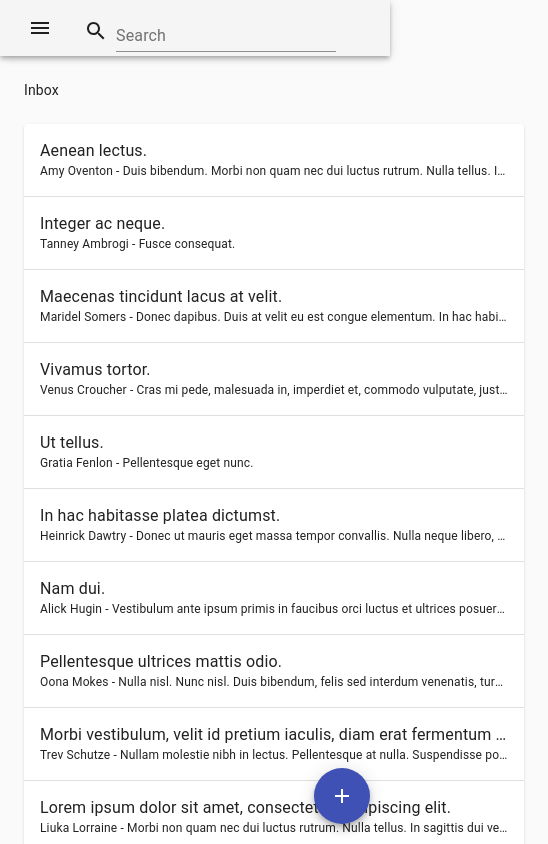
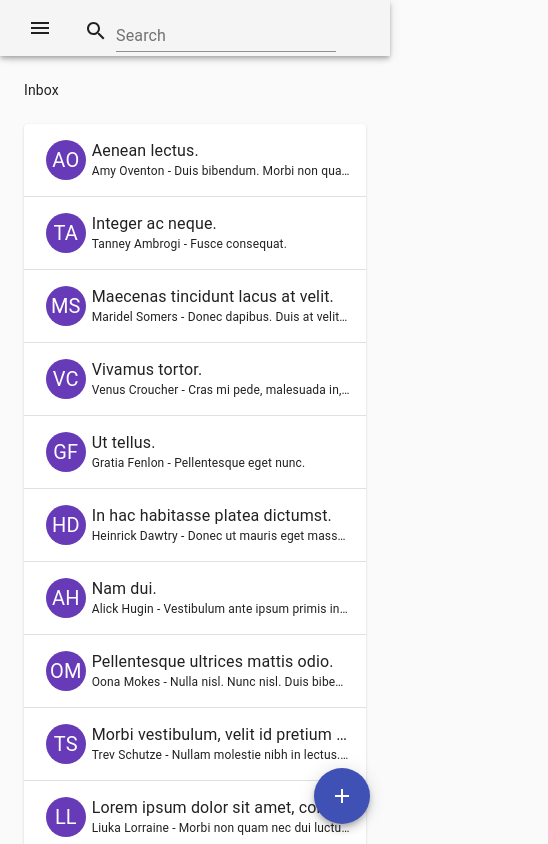
Before and after one commit to jorge6242/email-fe, a React (Create React App) app: page /dashboard in a window 390 px wide. Shown: the top 844 px of the page, 548 px wide, since content can reach past the window. Built offline with nearby package versions, Linux system fonts and the light colour scheme.

Commit message:
Defining responsive details

```diff
--- a/src/Components/DataTable/index.jsx
+++ b/src/Components/DataTable/index.jsx
@@ -8,6 +8,7 @@ import TableFooter from "@material-ui/core/TableFooter";
 import TablePagination from "@material-ui/core/TablePagination";
 import TableRow from "@material-ui/core/TableRow";
 import Paper from "@material-ui/core/Paper";
+import Avatar from '@material-ui/core/Avatar';
 import Pagination from "./Pagination";
 import styles from "./style";
 import { Grid } from "@material-ui/core";
@@ -17,7 +18,7 @@ import { Grid } from "@material-ui/core";
  */
 class DataTable extends React.Component {
   state = {
-    page: 0,
+    page: 0
   };
 
   /**
@@ -34,6 +35,10 @@ class DataTable extends React.Component {
     this.setState({ page: 0, rowsPerPage: event.target.value });
   };
 
+  renderSortName = row => {
+    return `${row.firstName.charAt(0).toUpperCase()}${row.lastName.charAt(0).toUpperCase()}`;
+  }
+
   render() {
     const { classes, rows, handleClick } = this.props;
     const { page } = this.state;
@@ -49,14 +54,25 @@ class DataTable extends React.Component {
               {rows
                 .slice(page * pagination, page * pagination + pagination)
                 .map(row => (
-                  <TableRow key={row.id} className={classes.tableRow} onClick={() => handleClick(row)}>
+                  <TableRow
+                    key={row.id}
+                    className={classes.tableRow}
+                    onClick={() => handleClick(row)}
+                  >
                     <TableCell component="th" scope="row">
+                      <Grid container spacing={0}>
+                        <Grid item xs={2} md={1}>
+                          <Avatar className={classes.avatar}>{this.renderSortName(row)}</Avatar>
+                        </Grid>
+                        <Grid item xs={10} md={11}>
                           <Grid container spacing={0}>
                             <Grid item xs={12} className={classes.subject}>
                               {row.subject}
                             </Grid>
                             <Grid item xs={12} className={classes.message}>
                               {row.firstName} {row.lastName} - {row.message}
+                            </Grid>
+                          </Grid>
                         </Grid>
                       </Grid>
                     </TableCell>
--- a/src/Components/DataTable/style.jsx
+++ b/src/Components/DataTable/style.jsx
@@ -1,3 +1,5 @@
+import { deepPurple } from "@material-ui/core/colors";
+
 const styles = theme => ({
   root: {
     width: "100%",
@@ -10,23 +12,33 @@ const styles = theme => ({
     overflowX: "auto"
   },
   tableRow: {
-  cursor: 'pointer',
+    cursor: "pointer"
   },
- subject : {
-  fontSize: '16px',
-  fontWeigth: 'bold',
-  width: '100px',
-  whiteSpace: 'nowrap',
-  overflow: 'hidden',
-  textOverflow: 'ellipsis'
+  subject: {
+    fontSize: "16px",
+    fontWeigth: "bold",
+    width: "100px",
+    whiteSpace: "nowrap",
+    overflow: "hidden",
+    textOverflow: "ellipsis"
   },
   message: {
-  fontSize: '12px',
-  width: '100px',
-  whiteSpace: 'nowrap',
-  overflow: 'hidden',
-  textOverflow: 'ellipsis',
- }
+    fontSize: "12px",
+    width: "100px",
+    whiteSpace: "nowrap",
+    overflow: "hidden",
+    textOverflow: "ellipsis"
+  },
+  avatar: {
+    margin: "0 auto",
+    color: "#fff",
+    backgroundColor: deepPurple[500]
+  },
+  [theme.breakpoints.only('xs')]: {
+    table: {
+      minWidth: 100,
+    },
+  },
 });
 
 export default styles;
--- a/src/Components/EmailView/index.jsx
+++ b/src/Components/EmailView/index.jsx
@@ -32,28 +32,28 @@ class EmailView extends Component {
     } = this.props;
     return (
       <Grid container spacing={0} className="email-view-container">
-        <Grid item xs={2} className="email-view-container__title">
+        <Grid item xs={3} md={2} className="email-view-container__title">
           Name
         </Grid>
-        <Grid item xs={10} className="email-view-container__field">
+        <Grid item xs={9} md={10} className="email-view-container__field">
           {firstName} {lastName}
         </Grid>
-        <Grid item xs={2} className="email-view-container__title">
+        <Grid item xs={3} md={2} className="email-view-container__title">
           Email
         </Grid>
-        <Grid item xs={10} className="email-view-container__field">
+        <Grid item xs={9} md={10} className="email-view-container__field">
           {typeof email === "string" ? email : this.renderEmails()}
         </Grid>
-        <Grid item xs={2} className="email-view-container__title">
+        <Grid item xs={3} md={2} className="email-view-container__title">
           Subject
         </Grid>
-        <Grid item xs={10} className="email-view-container__field">
+        <Grid item xs={9} md={10} className="email-view-container__field">
           {subject}
         </Grid>
-        <Grid item xs={2} className="email-view-container__title">
+        <Grid item xs={3} md={2} className="email-view-container__title">
           Message
         </Grid>
-        <Grid item xs={10}>
+        <Grid item xs={9} md={10}>
           {message}
         </Grid>
       </Grid>
--- a/src/Containers/Dashboard/index.jsx
+++ b/src/Containers/Dashboard/index.jsx
@@ -114,6 +114,7 @@ class Dashboard extends React.Component {
     this.props.changeComponent({
       payload: { title, element }
     });
+    this.setState({ mobileOpen: false });
   };
 
   handleSearch = e => {
```
Lines whose indentation alone changed are shown as unchanged.
